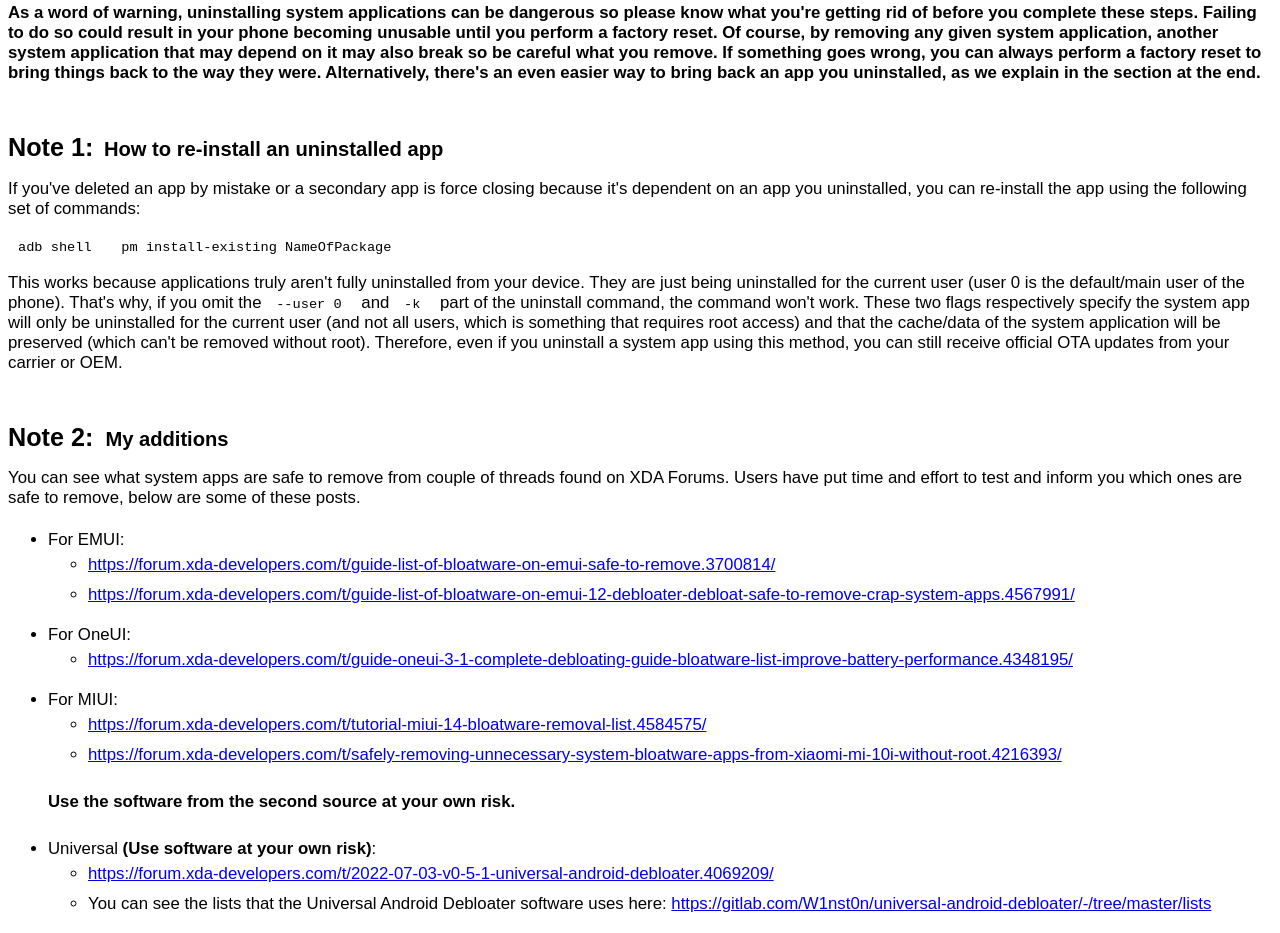
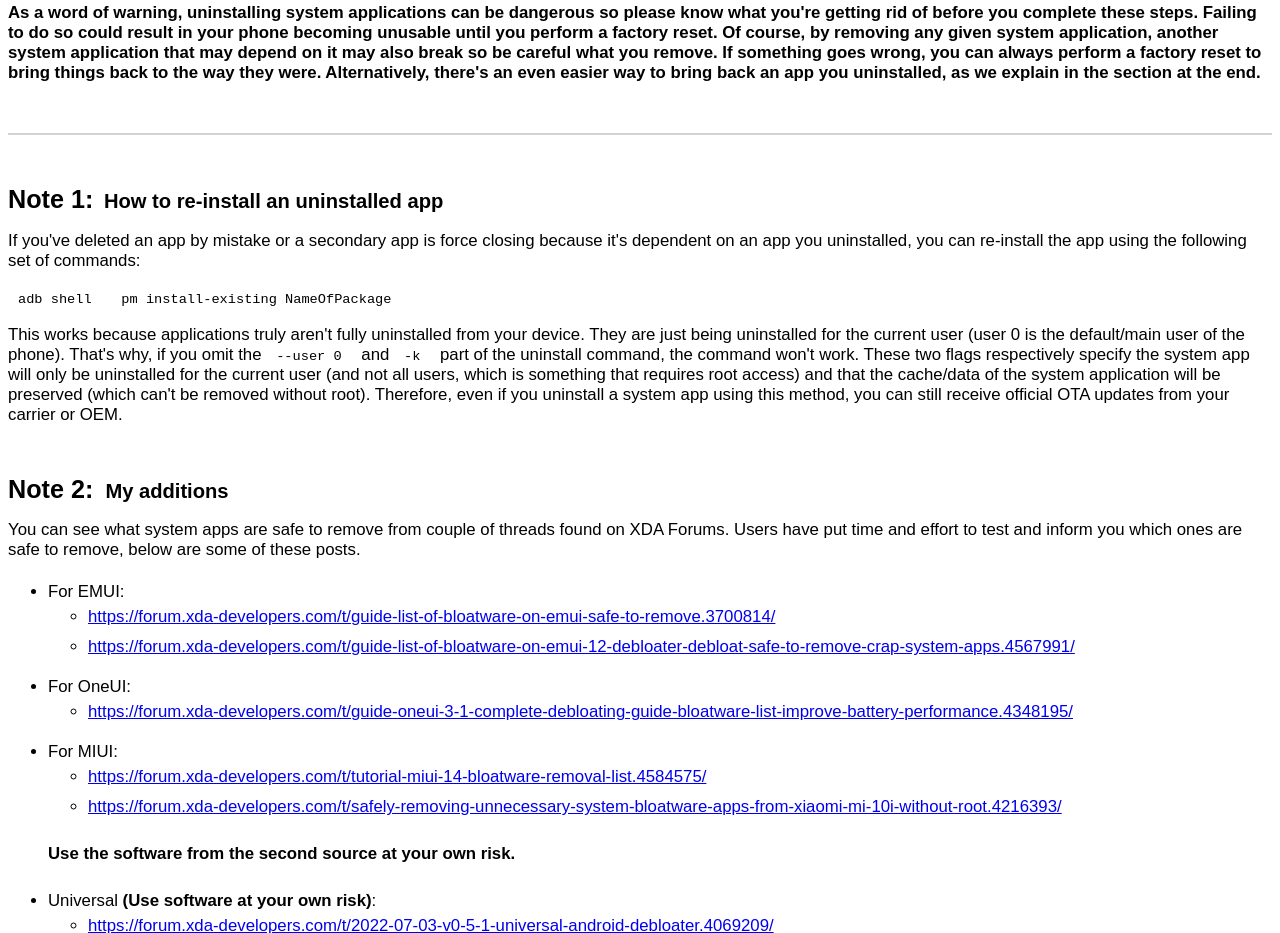
Before and after one commit to SerjSX/adb-uninstallapps, a plain HTML site: page index.html in a window 1280 px wide. Shown: the part 1151-2084 px from the top of the page. Drawn offline with Linux system fonts and the light colour scheme.

Commit message:
separating steps from notes

```diff
--- a/index.html
+++ b/index.html
@@ -68,7 +68,7 @@
                         Alternatively, there's an even easier way to bring back an app you uninstalled, as we explain in the section at the end.</p>
                 </div>
 
-                <div class="content">
+                <div class="content note">
                     <header><span class="step-design">Note 1:</span> How to re-install an uninstalled app</header>
                     <p>If you've deleted an app by mistake or a secondary app is force closing because it's dependent on an app you uninstalled, you can re-install the app using the following set of commands:</p>
                     <code> adb shell</code>
--- a/styles.css
+++ b/styles.css
@@ -53,3 +53,8 @@ code {
     padding-left: 10px;
     padding-right: 15px;
 }
+
+.note {
+    border-top: 2px solid lightgray;
+    padding-top: 50px;
+}
```
